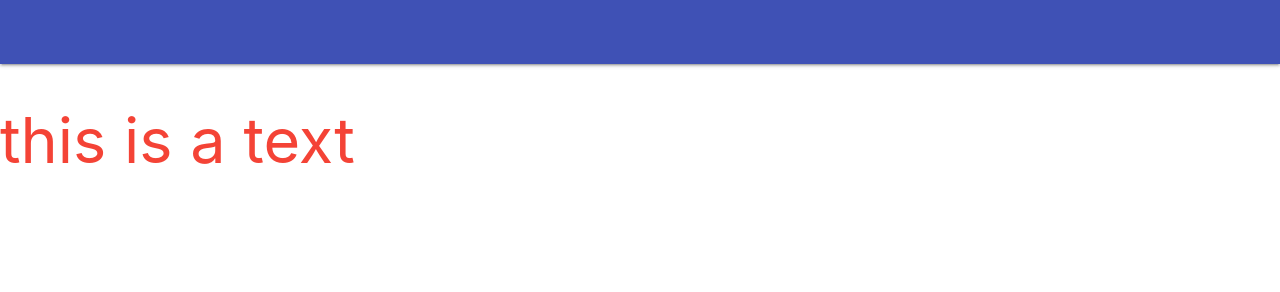
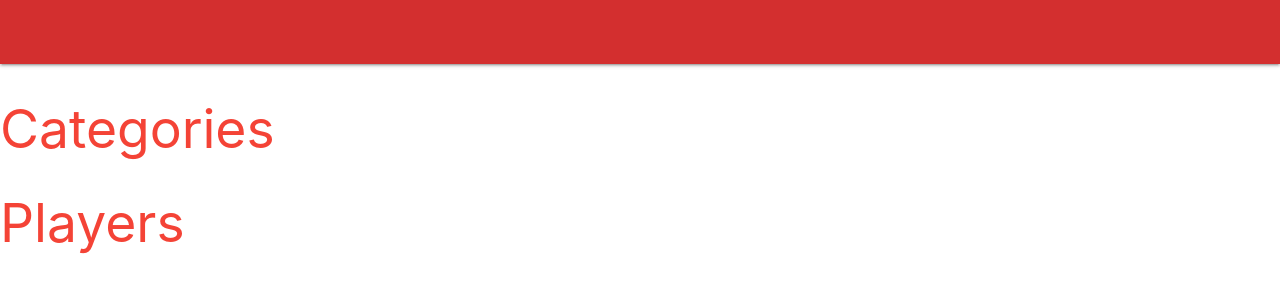
Before and after one commit to LyvieSaba/VEF-3V-05DU-H-t_H-pVerkefni, a plain HTML site: page templates/base.html in a window 1280 px wide. Drawn offline with Linux system fonts and the light colour scheme.

Commit message:
added some titles/headers for the layout of the search

```diff
--- a/templates/base.html
+++ b/templates/base.html
@@ -18,11 +18,13 @@
 
     <body>
 
-    <nav class="indigo">
+    <nav class="red darken-2">
 
     </nav>
+    <h2 class="red-text darken-1">Categories</h1>
+        <div>
 
-      <h1 class="red-text">this is a text</h1>
-
+        </div>
+    <h2 class="red-text darken-1">Players</h2>
     </body>
   </html>
```
